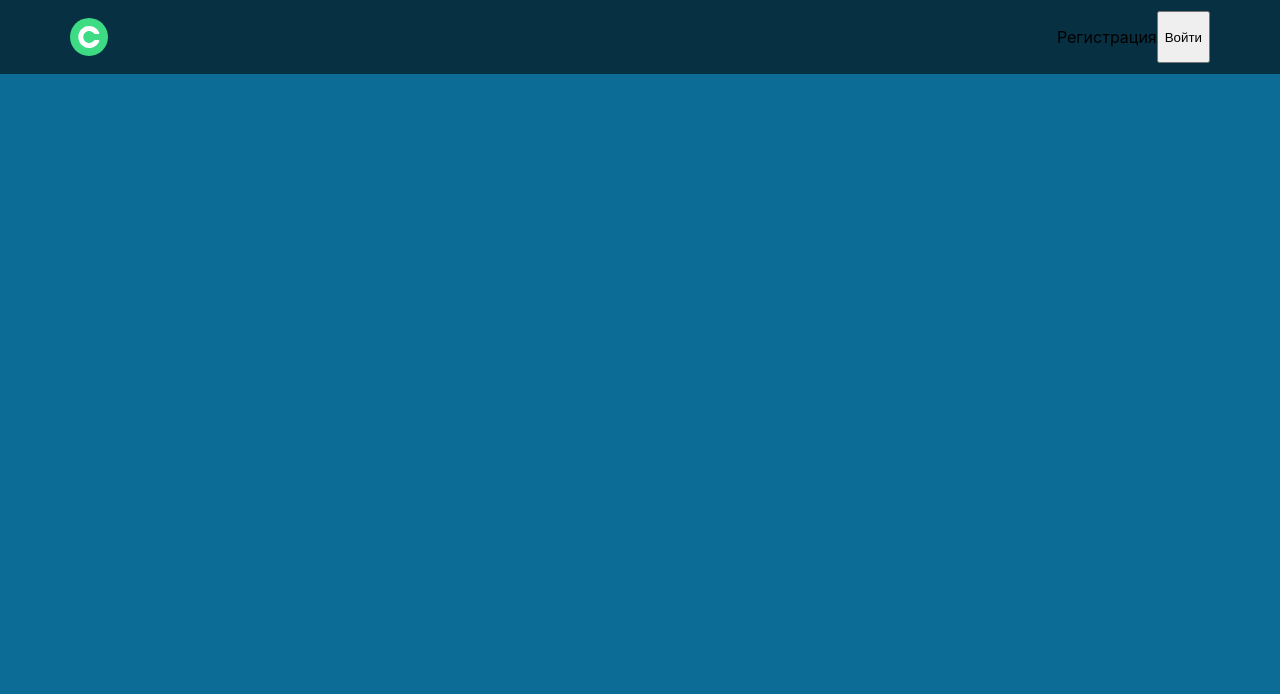
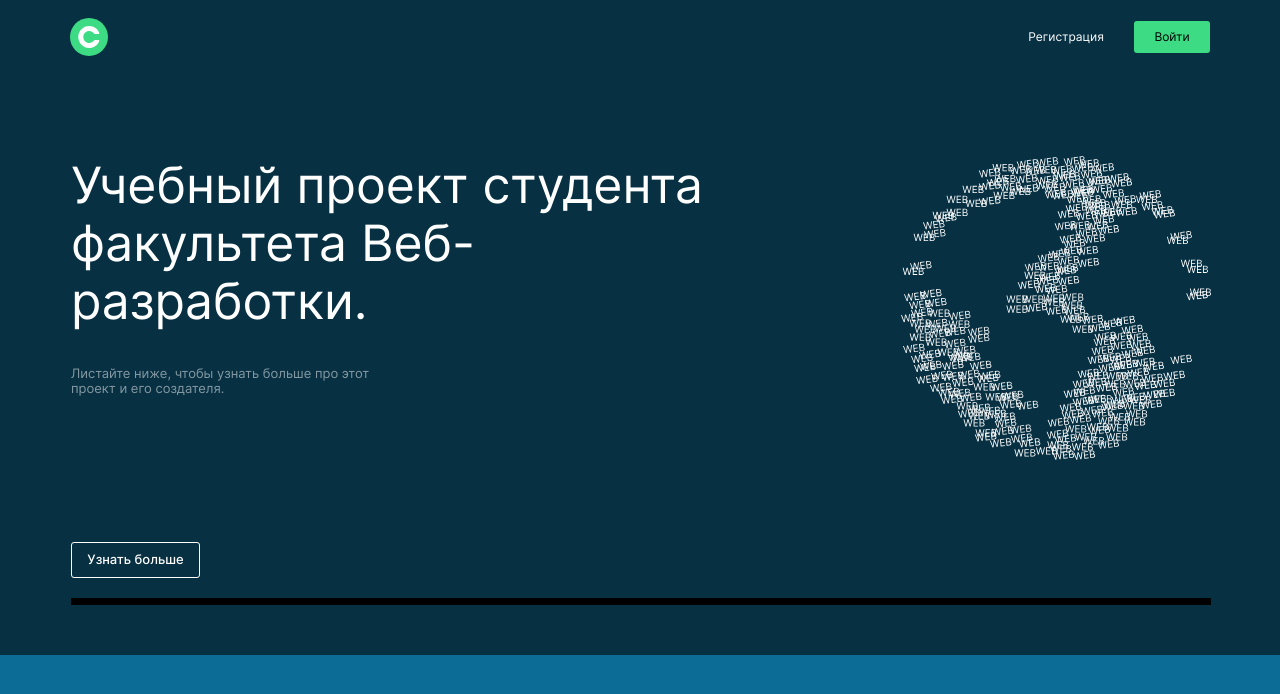
Before and after one commit to MickKrishtopa/movies-explorer-frontend, a React app: page / in a window 1280 px wide. Built offline with nearby package versions, Linux system fonts and the light colour scheme.

Commit message:
feat: make Promo component

```diff
--- a/src/components/App/App.js
+++ b/src/components/App/App.js
@@ -1,14 +1,14 @@
-import './App.css';
-import Header from '../Header/Header';
-import Promo from '../Promo/Promo';
+import "./App.css";
+import Header from "../Header/Header";
+import Main from "../Main/Main";
 
 function App() {
-  return (
-    <>
-    <Header />
-    <Promo />
-    </>
-  );
+    return (
+        <>
+            <Header />
+            <Main />
+        </>
+    );
 }
 
 export default App;
--- /dev/null
+++ b/src/components/Main/Main.jsx
@@ -0,0 +1,10 @@
+import "./Main.css";
+import Promo from "../Promo/Promo";
+
+export default function Main() {
+    return (
+        <>
+            <Promo />
+        </>
+    );
+}
--- a/src/components/Navigation/Navigation.css
+++ b/src/components/Navigation/Navigation.css
@@ -1,3 +1,30 @@
 .navigation {
     display: flex;
+    align-items: center;
 }
+
+.navigation__signup {
+    margin: 0 30px 0 0;
+    font-family: "Inter", Helvetica, sans-serif;
+    font-style: normal;
+    font-weight: 400;
+    font-size: 12px;
+    line-height: 1.5;
+    color: #fff;
+}
+
+.navigation__signip {
+    font-family: "Inter", Helvetica, sans-serif;
+    font-style: normal;
+    font-weight: 400;
+    font-size: 12px;
+    line-height: 1.5;
+    color: #000;
+    height: 32px;
+    width: 76px;
+    background-color: #3ddc84;
+    border: none;
+    border-radius: 3px;
+    margin: 0;
+    padding: 0;
+}
--- a/src/components/Navigation/Navigation.jsx
+++ b/src/components/Navigation/Navigation.jsx
@@ -3,8 +3,8 @@ import "./Navigation.css";
 export default function Navigation() {
     return (
         <div className='navigation'>
-            <p>Регистрация</p>
-            <button>Войти</button>
+            <p className='navigation__signup'>Регистрация</p>
+            <button className='navigation__signip'>Войти</button>
         </div>
     );
 }
--- a/src/components/Promo/Promo.css
+++ b/src/components/Promo/Promo.css
@@ -0,0 +1,65 @@
+.promo {
+    padding: 82px 69px 0 71px;
+    background-color: #073042;
+    max-width: 1280px;
+}
+
+.promo__content {
+    display: flex;
+    justify-content: space-between;
+    min-height: 442px;
+}
+
+.promo__decorate {
+    border-top: 7px solid #000;
+    background-color: #073042;
+    max-width: 1280px;
+    height: 50px;
+}
+
+.promo__description {
+    max-width: 640px;
+    min-height: 174px;
+}
+.promo__title {
+    margin: 0 0 36px 0;
+    font-family: "Inter", Helvetica, sans-serif;
+    font-style: normal;
+    font-weight: 400;
+    font-size: 50px;
+    line-height: 1.16;
+    color: #fff;
+}
+
+.promo__subtitle {
+    max-width: 310px;
+    margin: 0 0 146px 0;
+    font-family: "Inter", Helvetica, sans-serif;
+    font-style: normal;
+    font-weight: 400;
+    font-size: 13px;
+    line-height: auto;
+    color: #fff;
+    opacity: 0.5;
+}
+
+.promo__button {
+    font-family: "Inter", Helvetica, sans-serif;
+    font-style: normal;
+    font-weight: 500;
+    font-size: 13px;
+    line-height: auto;
+    margin: 0;
+    padding: 0;
+    width: 129px;
+    height: 36px;
+    color: #fff;
+    background-color: inherit;
+    border: 1px solid #fff;
+    border-radius: 3px;
+}
+
+.promo__logo {
+    width: 310px;
+    height: 100%;
+}
--- a/src/components/Promo/Promo.jsx
+++ b/src/components/Promo/Promo.jsx
@@ -1,5 +1,28 @@
 import "./Promo.css";
+import promoLogo from "../../images/promo-logo.svg";
 
 export default function Promo() {
-    return <section className='promo'></section>;
+    return (
+        <section className='promo'>
+            <div className='promo__content'>
+                <div className='promo__description'>
+                    <h1 className='promo__title'>
+                        Учебный проект студента факультета Веб-разработки.
+                    </h1>
+                    <p className='promo__subtitle'>
+                        Листайте ниже, чтобы узнать больше про этот проект и его
+                        создателя.
+                    </p>
+                    <button className='promo__button'>Узнать больше</button>
+                </div>
+                <img
+                    src={promoLogo}
+                    alt='Глобус'
+                    className='promo__logo
+                '
+                />
+            </div>
+            <div className='promo__decorate'></div>
+        </section>
+    );
 }
--- a/src/index.css
+++ b/src/index.css
@@ -1,15 +1,10 @@
+@import url(./vendor/normalize.css);
+@import url(./vendor/fonts/fonts.css);
+
 body {
     margin: 0 auto;
-    font-family: -apple-system, BlinkMacSystemFont, "Segoe UI", "Roboto",
-        "Oxygen", "Ubuntu", "Cantarell", "Fira Sans", "Droid Sans",
-        "Helvetica Neue", sans-serif;
     -webkit-font-smoothing: antialiased;
     -moz-osx-font-smoothing: grayscale;
     max-width: 1280px;
     background-color: #0c6c96;
 }
-
-code {
-    font-family: source-code-pro, Menlo, Monaco, Consolas, "Courier New",
-        monospace;
-}
--- /dev/null
+++ b/src/vendor/fonts/fonts.css
@@ -0,0 +1,26 @@
+@font-face {
+    font-family: "Inter";
+    font-style: normal;
+    font-weight: 900;
+    font-display: swap;
+    src: url("./Inter-Black.woff2") format("woff2"),
+        url("./Inter-Black.woff") format("woff");
+}
+
+@font-face {
+    font-family: "Inter";
+    font-style: normal;
+    font-weight: 400;
+    font-display: swap;
+    src: url("./Inter-Regular.woff2") format("woff2"),
+        url("./Inter-Regular.woff") format("woff");
+}
+
+@font-face {
+    font-family: "Inter";
+    font-style: normal;
+    font-weight: 500;
+    font-display: swap;
+    src: url("./Inter-Medium.woff2") format("woff2"),
+        url("./Inter-Medium.woff") format("woff");
+}
```
Also changed, not shown: src/components/Main/Main.css (added), src/images/promo-logo.svg (added), src/vendor/fonts/Inter-Black.woff (added), src/vendor/fonts/Inter-Black.woff2 (added), src/vendor/fonts/Inter-Medium.woff (added), src/vendor/fonts/Inter-Medium.woff2 (added), src/vendor/fonts/Inter-Regular.woff (added), src/vendor/fonts/Inter-Regular.woff2 (added), src/vendor/normalize.css (renamed from src/vendor/fonts/normalize.css).
